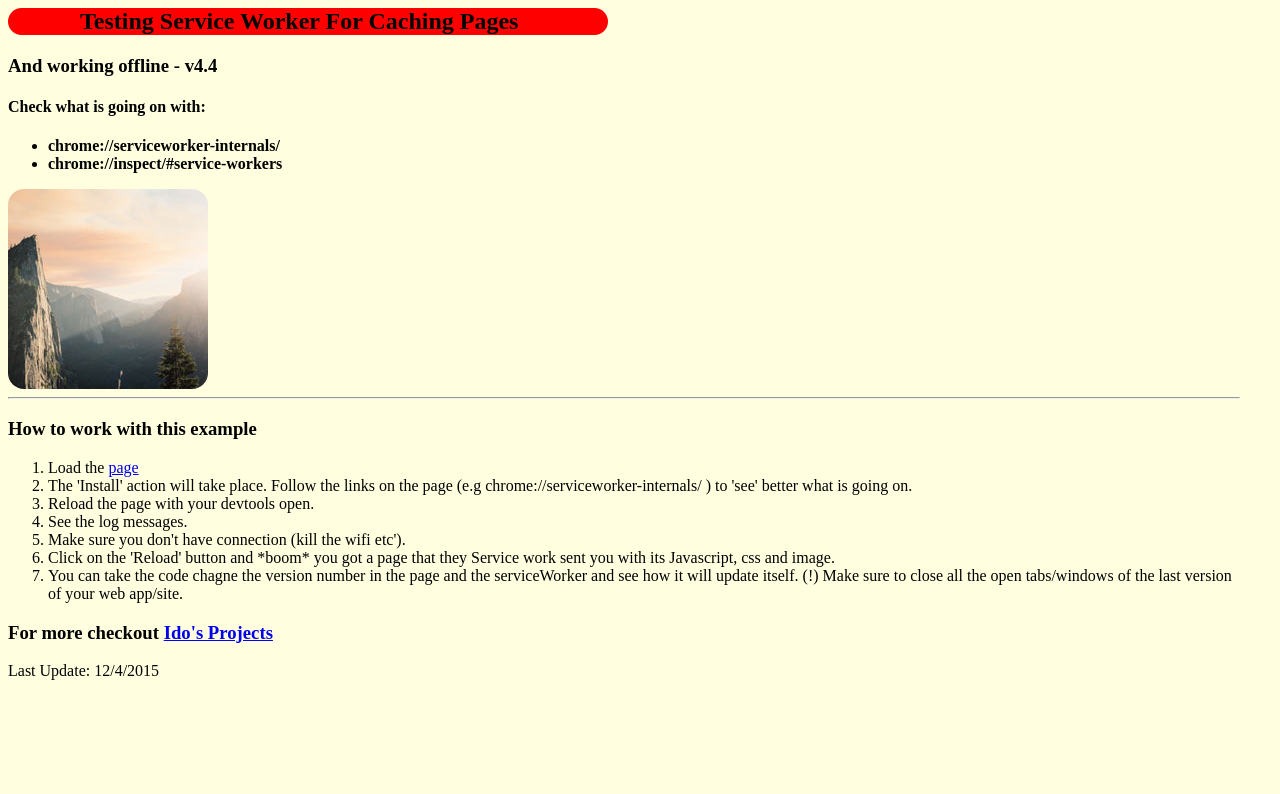
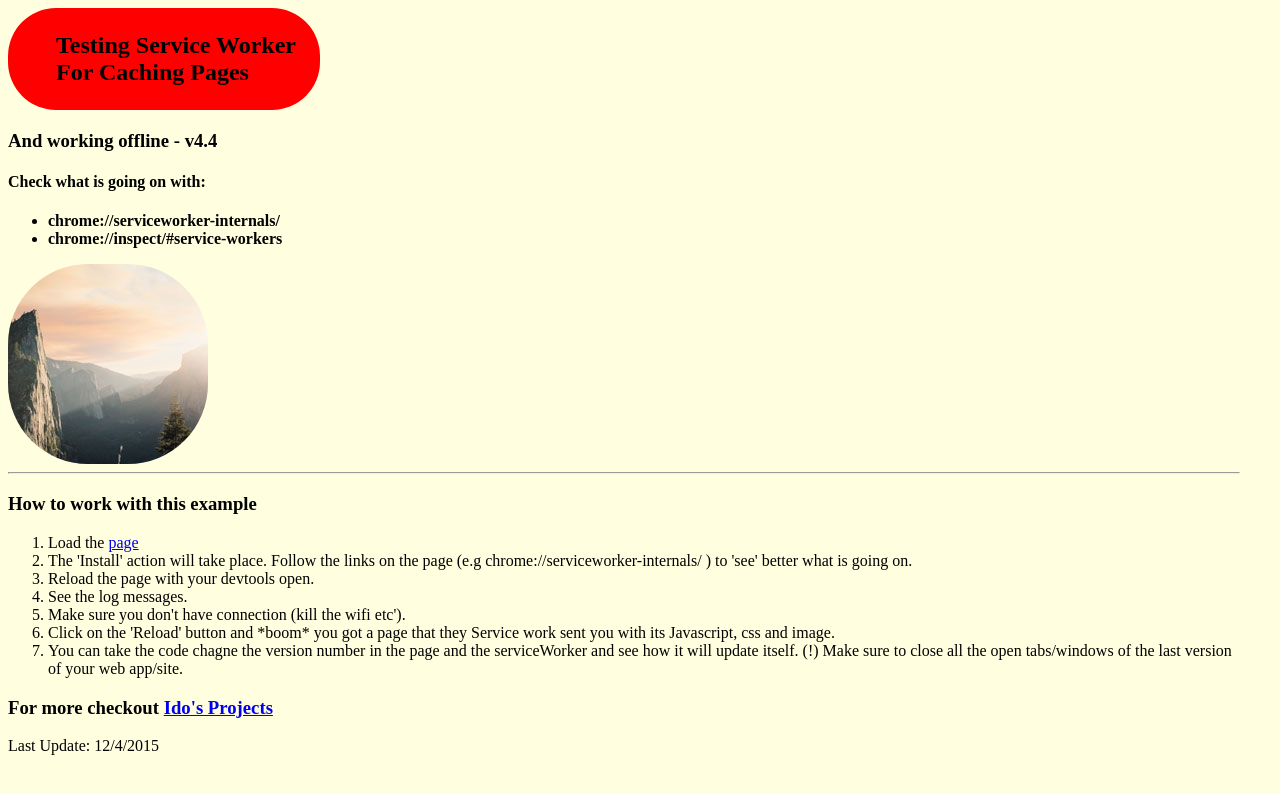
Before and after one commit to greenido/service-worker-caching-example, a plain HTML site: page index.html in a window 1280 px wide. Drawn offline with Linux system fonts and the light colour scheme.

Commit message:
Tune the page layout

```diff
--- a/css/main12.css
+++ b/css/main12.css
@@ -7,11 +7,12 @@ body {
 
 h2 {
   background: red;
-  width: 22em;
-  padding-left: 3em;
+  width: 10em;
+  padding: 1em;
+  padding-left: 2em;
   border-radius: 2em;
 }
 
 img {
-  border-radius: 1em;
+  border-radius: 5em;
 }
```
